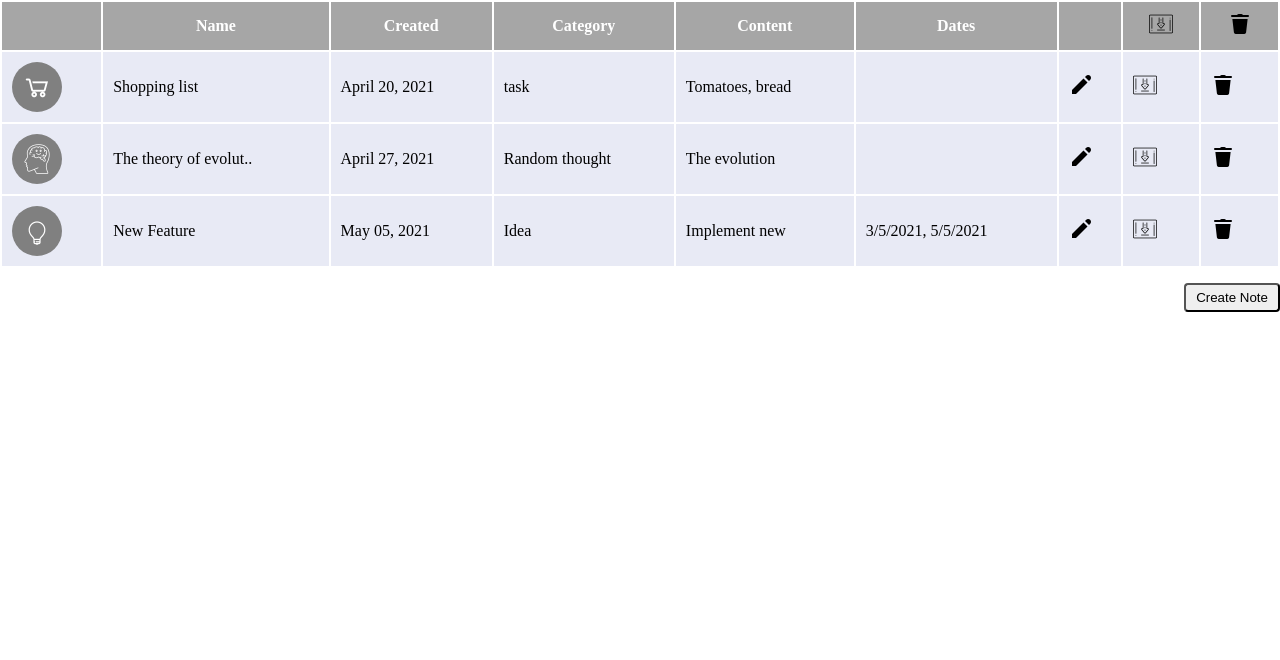
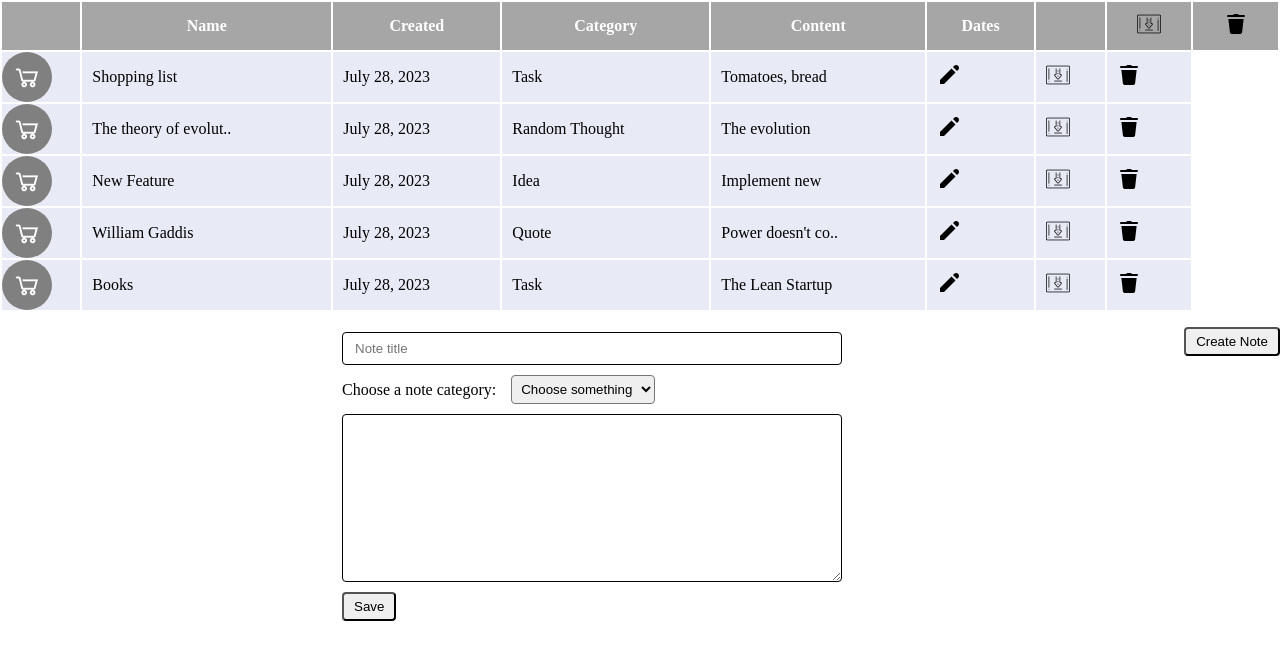
Before and after one commit to oberemok-oksana/notes-project, a website built with Vite: page index.html in a window 1280 px wide. Both pictures are taken after a click on the button "Create Note". Built offline with nearby package versions, Linux system fonts and the light colour scheme.

Commit message:
delete static data

```diff
--- a/index.html
+++ b/index.html
@@ -26,78 +26,11 @@
             </th>
           </tr>
         </thead>
-        <tbody id="notes-list">
-          <tr class="table-data">
-            <td>
-              <div class="category">
-                <img
-                  src="./public/images/icons8-cart-30.png"
-                  alt="shopping cart"
-                />
-              </div>
-            </td>
-            <td>Shopping list</td>
-            <td>April 20, 2021</td>
-            <td>task</td>
-            <td>Tomatoes, bread</td>
-            <td></td>
-            <td><img src="./public/images/icons8-edit-24.png" alt="edit" /></td>
-            <td>
-              <img src="./public/images/icons8-download-24.png" alt="archive" />
-            </td>
-            <td>
-              <img src="./public/images/icons8-delete-24.png" alt="delete" />
-            </td>
-          </tr>
-          <tr class="table-data">
-            <td>
-              <div class="category">
-                <img
-                  src="./public/images/icons8-mind-30.png"
-                  alt="head with an idea"
-                />
-              </div>
-            </td>
-            <td>The theory of evolut..</td>
-            <td>April 27, 2021</td>
-            <td>Random thought</td>
-            <td>The evolution</td>
-            <td></td>
-            <td><img src="./public/images/icons8-edit-24.png" alt="edit" /></td>
-            <td>
-              <img src="./public/images/icons8-download-24.png" alt="archive" />
-            </td>
-            <td>
-              <img src="./public/images/icons8-delete-24.png" alt="delete" />
-            </td>
-          </tr>
-          <tr class="table-data">
-            <td>
-              <div class="category">
-                <img
-                  src="./public/images/icons8-light-on-30.png"
-                  alt="lamp bulb"
-                />
-              </div>
-            </td>
-            <td>New Feature</td>
-            <td>May 05, 2021</td>
-            <td>Idea</td>
-            <td>Implement new</td>
-            <td>3/5/2021, 5/5/2021</td>
-            <td><img src="./public/images/icons8-edit-24.png" alt="edit" /></td>
-            <td>
-              <img src="./public/images/icons8-download-24.png" alt="archive" />
-            </td>
-            <td>
-              <img src="./public/images/icons8-delete-24.png" alt="delete" />
-            </td>
-          </tr>
-        </tbody>
+        <tbody id="notes-list"></tbody>
       </table>
       <button class="button" id="create-note-btn">Create Note</button>
     </main>
-    <div class="card" id="note-creating-card">
+    <form class="card" id="note-creating-form">
       <input class="input" type="text" id="name" placeholder="Note title" />
       <div class="wrapper">
         <label for="categories">Choose a note category:</label>
@@ -115,8 +48,8 @@
         cols="30"
         rows="10"
       ></textarea>
-      <button class="button" id="save-note-btn">Save</button>
-    </div>
+      <button type="submit" class="button" id="save-note-btn">Save</button>
+    </form>
     <script type="module" src="/main.js"></script>
   </body>
 </html>
```
